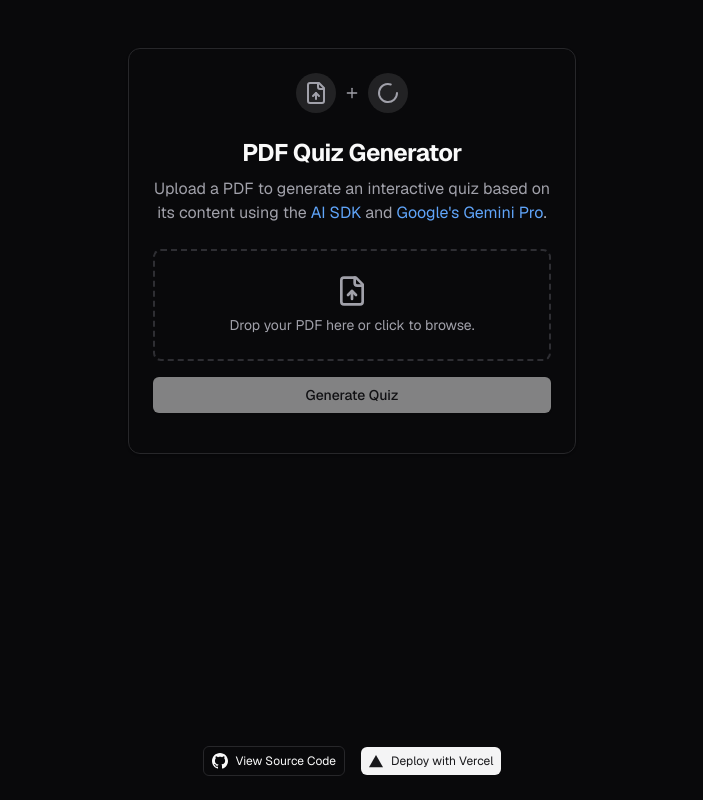
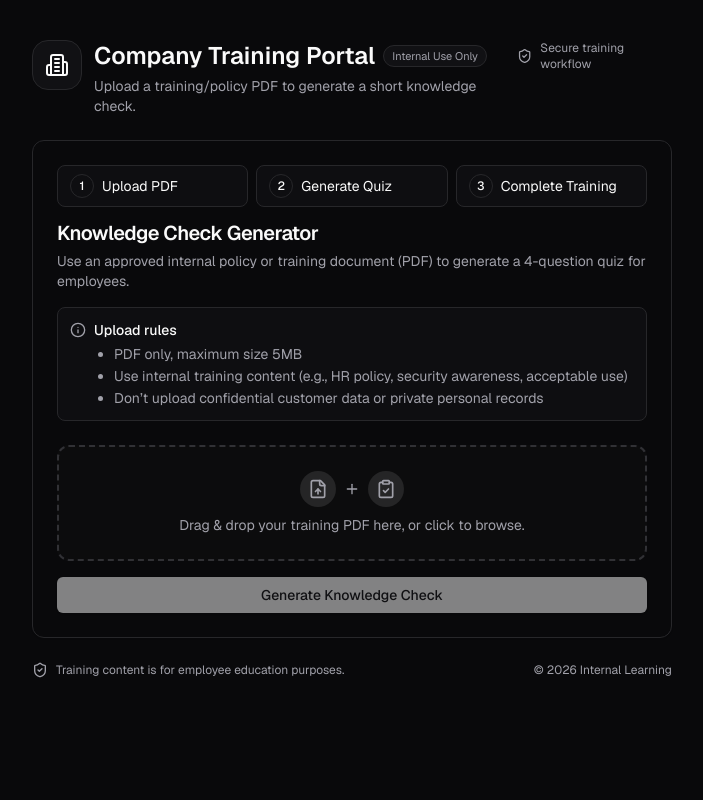
Before and after one commit to RichSawce/Next.js-demo, a Next.js app: page / in a window 1280 px wide. Shown: the whole page, without its empty margins (288-991 px from the left). Built offline with nearby package versions, Linux system fonts and the light colour scheme.

Commit message:
Update layout

```diff
--- a/app/(preview)/page.tsx
+++ b/app/(preview)/page.tsx
@@ -5,7 +5,15 @@ import { experimental_useObject } from "ai/react";
 import { questionsSchema } from "@/lib/schemas";
 import { z } from "zod";
 import { toast } from "sonner";
-import { FileUp, Plus, Loader2 } from "lucide-react";
+import {
+  FileUp,
+  Plus,
+  Loader2,
+  ShieldCheck,
+  Building2,
+  ClipboardCheck,
+  Info,
+} from "lucide-react";
 import { Button } from "@/components/ui/button";
 import {
   Card,
@@ -17,11 +25,7 @@ import {
 } from "@/components/ui/card";
 import { Progress } from "@/components/ui/progress";
 import Quiz from "@/components/quiz";
-import { Link } from "@/components/ui/link";
-import NextLink from "next/link";
-//import { generateQuizTitle } from "./actions";
 import { AnimatePresence, motion } from "framer-motion";
-import { VercelIcon, GitIcon } from "@/components/icons";
 
 export default function ChatWithFiles() {
   const [files, setFiles] = useState<File[]>([]);
@@ -31,7 +35,8 @@ export default function ChatWithFiles() {
   const [isDragging, setIsDragging] = useState(false);
   const [title, setTitle] = useState<string>();
 
-  const { submit, object: partialQuestions, isLoading } = experimental_useObject({
+  const { submit, object: partialQuestions, isLoading } = experimental_useObject(
+    {
       api: "/api/generate-quiz",
       schema: questionsSchema,
       initialValue: undefined,
@@ -44,7 +49,8 @@ export default function ChatWithFiles() {
         console.log("useObject onFinish:", { object, error });
         setQuestions(object ?? []);
       },
-});
+    },
+  );
 
   const handleFileChange = (e: React.ChangeEvent<HTMLInputElement>) => {
     const isSafari = /^((?!chrome|android).)*safari/i.test(navigator.userAgent);
@@ -60,7 +66,6 @@ export default function ChatWithFiles() {
     const validFiles = selectedFiles.filter(
       (file) => file.type === "application/pdf" && file.size <= 5 * 1024 * 1024,
     );
-    console.log(validFiles);
 
     if (validFiles.length !== selectedFiles.length) {
       toast.error("Only PDF files under 5MB are allowed.");
@@ -87,9 +92,11 @@ export default function ChatWithFiles() {
         data: await encodeFileAsBase64(file),
       })),
     );
+
     submit({ files: encodedFiles });
-  // const generatedTitle = await generateQuizTitle(encodedFiles[0].name);
-  // setTitle(generatedTitle);
+
+    // Optional: set a more “internal training” default title
+    // setTitle(`Security Awareness Training`);
   };
 
   const clearPDF = () => {
@@ -99,15 +106,20 @@ export default function ChatWithFiles() {
 
   const progress = partialQuestions ? (partialQuestions.length / 4) * 100 : 0;
 
+  // When quiz is ready, render your existing quiz component
   if (questions.length === 4) {
     return (
-      <Quiz title={title ?? "Quiz"} questions={questions} clearPDF={clearPDF} />
+      <Quiz
+        title={title ?? "Internal Training Quiz"}
+        questions={questions}
+        clearPDF={clearPDF}
+      />
     );
   }
 
   return (
     <div
-      className="min-h-[100dvh] w-full flex justify-center"
+      className="min-h-[100dvh] w-full flex justify-center bg-background"
       onDragOver={(e) => {
         e.preventDefault();
         setIsDragging(true);
@@ -118,7 +130,6 @@ export default function ChatWithFiles() {
       onDrop={(e) => {
         e.preventDefault();
         setIsDragging(false);
-        console.log(e.dataTransfer.files);
         handleFileChange({
           target: { files: e.dataTransfer.files },
         } as React.ChangeEvent<HTMLInputElement>);
@@ -132,42 +143,105 @@ export default function ChatWithFiles() {
             animate={{ opacity: 1 }}
             exit={{ opacity: 0 }}
           >
-            <div>Drag and drop files here</div>
+            <div className="font-medium">Drop the training PDF to upload</div>
             <div className="text-sm dark:text-zinc-400 text-zinc-500">
-              {"(PDFs only)"}
+              (PDF only • max 5MB)
             </div>
           </motion.div>
         )}
       </AnimatePresence>
-      <Card className="w-full max-w-md h-full border-0 sm:border sm:h-fit mt-12">
-        <CardHeader className="text-center space-y-6">
-          <div className="mx-auto flex items-center justify-center space-x-2 text-muted-foreground">
-            <div className="rounded-full bg-primary/10 p-2">
-              <FileUp className="h-6 w-6" />
+
+      <div className="w-full max-w-2xl px-4 pb-10">
+        {/* Top “internal portal” banner */}
+        <div className="mt-10 mb-6 flex items-start justify-between gap-4">
+          <div className="flex items-start gap-3">
+            <div className="rounded-2xl border p-3 bg-muted/30">
+              <Building2 className="h-6 w-6" />
             </div>
-            <Plus className="h-4 w-4" />
-            <div className="rounded-full bg-primary/10 p-2">
-              <Loader2 className="h-6 w-6" />
+            <div className="space-y-1">
+              <div className="flex items-center gap-2">
+                <h1 className="text-xl sm:text-2xl font-semibold leading-tight">
+                  Company Training Portal
+                </h1>
+                <span className="text-[11px] px-2 py-0.5 rounded-full border bg-muted/30 text-muted-foreground">
+                  Internal Use Only
+                </span>
+              </div>
+              <p className="text-sm text-muted-foreground">
+                Upload a training/policy PDF to generate a short knowledge check.
+              </p>
             </div>
           </div>
-          <div className="space-y-2">
-            <CardTitle className="text-2xl font-bold">
-              PDF Quiz Generator
+
+          <div className="hidden sm:flex items-center gap-2 text-xs text-muted-foreground">
+            <ShieldCheck className="h-4 w-4" />
+            <span>Secure training workflow</span>
+          </div>
+        </div>
+
+        <Card className="border shadow-sm">
+          <CardHeader className="space-y-4">
+            <div className="flex flex-col gap-3">
+              {/* Stepper */}
+              <div className="grid grid-cols-1 sm:grid-cols-3 gap-2">
+                <div className="flex items-center gap-2 rounded-lg border bg-muted/20 px-3 py-2">
+                  <div className="h-6 w-6 rounded-full border flex items-center justify-center text-xs font-medium">
+                    1
+                  </div>
+                  <span className="text-sm">Upload PDF</span>
+                </div>
+                <div className="flex items-center gap-2 rounded-lg border bg-muted/20 px-3 py-2">
+                  <div className="h-6 w-6 rounded-full border flex items-center justify-center text-xs font-medium">
+                    2
+                  </div>
+                  <span className="text-sm">Generate Quiz</span>
+                </div>
+                <div className="flex items-center gap-2 rounded-lg border bg-muted/20 px-3 py-2">
+                  <div className="h-6 w-6 rounded-full border flex items-center justify-center text-xs font-medium">
+                    3
+                  </div>
+                  <span className="text-sm">Complete Training</span>
+                </div>
+              </div>
+
+              <div className="space-y-1">
+                <CardTitle className="text-lg sm:text-xl">
+                  Knowledge Check Generator
                 </CardTitle>
-            <CardDescription className="text-base">
-              Upload a PDF to generate an interactive quiz based on its content
-              using the <Link href="https://sdk.vercel.ai">AI SDK</Link> and{" "}
-              <Link href="https://sdk.vercel.ai/providers/ai-sdk-providers/google-generative-ai">
-                Google&apos;s Gemini Pro
-              </Link>
-              .
+                <CardDescription className="text-sm">
+                  Use an approved internal policy or training document (PDF) to
+                  generate a 4-question quiz for employees.
                 </CardDescription>
               </div>
+            </div>
+
+            {/* Internal guidance box */}
+            <div className="rounded-lg border bg-muted/20 p-3 text-sm">
+              <div className="flex items-start gap-2">
+                <Info className="h-4 w-4 mt-0.5 text-muted-foreground" />
+                <div className="space-y-1">
+                  <p className="font-medium">Upload rules</p>
+                  <ul className="list-disc pl-5 text-muted-foreground space-y-0.5">
+                    <li>PDF only, maximum size 5MB</li>
+                    <li>
+                      Use internal training content (e.g., HR policy, security
+                      awareness, acceptable use)
+                    </li>
+                    <li>
+                      Don’t upload confidential customer data or private personal
+                      records
+                    </li>
+                  </ul>
+                </div>
+              </div>
+            </div>
           </CardHeader>
+
           <CardContent>
             <form onSubmit={handleSubmitWithFiles} className="space-y-4">
               <div
-              className={`relative flex flex-col items-center justify-center border-2 border-dashed border-muted-foreground/25 rounded-lg p-6 transition-colors hover:border-muted-foreground/50`}
+                className="relative flex flex-col items-center justify-center border-2 border-dashed border-muted-foreground/25 rounded-xl p-6 transition-colors hover:border-muted-foreground/50 bg-muted/10"
+                aria-label="PDF upload dropzone"
               >
                 <input
                   type="file"
@@ -175,85 +249,87 @@ export default function ChatWithFiles() {
                   accept="application/pdf"
                   className="absolute inset-0 opacity-0 cursor-pointer"
                 />
-              <FileUp className="h-8 w-8 mb-2 text-muted-foreground" />
+
+                <div className="flex items-center justify-center gap-2 mb-2 text-muted-foreground">
+                  <div className="rounded-full bg-primary/10 p-2">
+                    <FileUp className="h-5 w-5" />
+                  </div>
+                  <Plus className="h-4 w-4" />
+                  <div className="rounded-full bg-primary/10 p-2">
+                    <ClipboardCheck className="h-5 w-5" />
+                  </div>
+                </div>
+
                 <p className="text-sm text-muted-foreground text-center">
                   {files.length > 0 ? (
+                    <>
+                      Selected:{" "}
                       <span className="font-medium text-foreground">
                         {files[0].name}
                       </span>
+                    </>
                   ) : (
-                  <span>Drop your PDF here or click to browse.</span>
+                    <span>Drag & drop your training PDF here, or click to browse.</span>
                   )}
                 </p>
+
+                {files.length > 0 && (
+                  <p className="text-xs text-muted-foreground mt-2">
+                    Ready to generate a 4-question knowledge check.
+                  </p>
+                )}
               </div>
-            <Button
-              type="submit"
-              className="w-full"
-              disabled={files.length === 0}
-            >
+
+              <Button type="submit" className="w-full" disabled={files.length === 0}>
                 {isLoading ? (
                   <span className="flex items-center space-x-2">
                     <Loader2 className="h-4 w-4 animate-spin" />
-                  <span>Generating Quiz...</span>
+                    <span>Generating training quiz…</span>
                   </span>
                 ) : (
-                "Generate Quiz"
+                  "Generate Knowledge Check"
                 )}
               </Button>
             </form>
-          <div className="text-xs whitespace-pre-wrap mt-4">
+          </CardContent>
 
-</div>
-        </CardContent>
           {isLoading && (
             <CardFooter className="flex flex-col space-y-4">
               <div className="w-full space-y-1">
                 <div className="flex justify-between text-sm text-muted-foreground">
-                <span>Progress</span>
+                  <span>Generation status</span>
                   <span>{Math.round(progress)}%</span>
                 </div>
                 <Progress value={progress} className="h-2" />
               </div>
+
               <div className="w-full space-y-2">
-              <div className="grid grid-cols-6 sm:grid-cols-4 items-center space-x-2 text-sm">
-                <div
-                  className={`h-2 w-2 rounded-full ${
-                    isLoading ? "bg-yellow-500/50 animate-pulse" : "bg-muted"
-                  }`}
-                />
-                <span className="text-muted-foreground text-center col-span-4 sm:col-span-2">
+                <div className="flex items-center gap-2 text-sm">
+                  <div className="h-2 w-2 rounded-full bg-yellow-500/50 animate-pulse" />
+                  <span className="text-muted-foreground">
                     {partialQuestions
-                    ? `Generating question ${partialQuestions.length + 1} of 4`
-                    : "Analyzing PDF content"}
+                      ? `Preparing question ${partialQuestions.length + 1} of 4`
+                      : "Reviewing document content…"}
                   </span>
                 </div>
+
+                <p className="text-xs text-muted-foreground">
+                  Please keep this tab open until the quiz loads.
+                </p>
               </div>
             </CardFooter>
           )}
         </Card>
-      <motion.div
-        className="flex flex-row gap-4 items-center justify-between fixed bottom-6 text-xs "
-        initial={{ y: 20, opacity: 0 }}
-        animate={{ y: 0, opacity: 1 }}
-      >
-        <NextLink
-          target="_blank"
-          href="https://github.com/vercel-labs/ai-sdk-preview-pdf-support"
-          className="flex flex-row gap-2 items-center border px-2 py-1.5 rounded-md hover:bg-zinc-100 dark:border-zinc-800 dark:hover:bg-zinc-800"
-        >
-          <GitIcon />
-          View Source Code
-        </NextLink>
 
-        <NextLink
-          target="_blank"
-          href="https://vercel.com/templates/next.js/ai-quiz-generator"
-          className="flex flex-row gap-2 items-center bg-zinc-900 px-2 py-1.5 rounded-md text-zinc-50 hover:bg-zinc-950 dark:bg-zinc-100 dark:text-zinc-900 dark:hover:bg-zinc-50"
-        >
-          <VercelIcon size={14} />
-          Deploy with Vercel
-        </NextLink>
-      </motion.div>
+        {/* Internal footer */}
+        <div className="mt-6 text-xs text-muted-foreground flex flex-col sm:flex-row sm:items-center sm:justify-between gap-2">
+          <div className="flex items-center gap-2">
+            <ShieldCheck className="h-4 w-4" />
+            <span>Training content is for employee education purposes.</span>
+          </div>
+          <span>© {new Date().getFullYear()} Internal Learning</span>
+        </div>
+      </div>
     </div>
   );
 }
```
Lines whose indentation alone changed are shown as unchanged.
